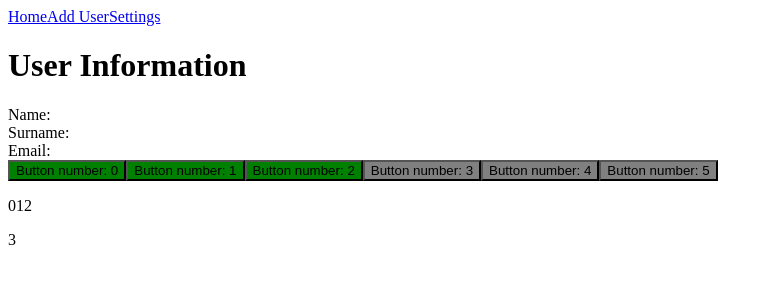
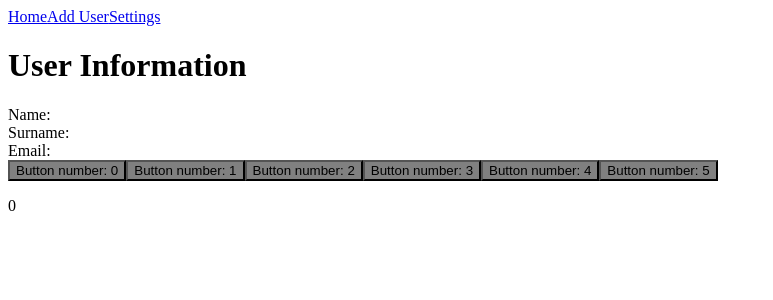
Before and after one commit to Nexware-dev/city-coffee, a React (Vite) app in the folder frontend/: page /user_detail/1 in a window 1280 px wide. Shown: the top 300 px of the page, without its empty margins (0-773 px from the left). Built offline with nearby package versions, Linux system fonts and the light colour scheme; no server answers.

Commit message:
CoffeStamps component takes the user count

```diff
--- a/frontend/src/components/CoffeeStamps.jsx
+++ b/frontend/src/components/CoffeeStamps.jsx
@@ -3,24 +3,20 @@ import { useEffect, useState } from "react";
 // TODO: connect the COFFEE_NUMBER_REQUIRED variable from the settings
 const COFFEE_NUMBER_REQUIRED = 6;
 
-// TODO: get the CURRENT_COFFEE_COUNTER from the database
-const CURRENT_COFFEE_COUNTER = 3;
-
-
-function CoffeeStamps() {
+function CoffeeStamps({ count }) {
 
     // Set up state variables to keep track of which buttons are marked
     const [markedStamps, setMarkedStamps] = useState([])
 
     // Set up state variable to keep track of the current coffee counter
-    const [currentCounter, setCurrentCounter] = useState(CURRENT_COFFEE_COUNTER)
+    const [currentCounter, setCurrentCounter] = useState(count)
 
     // Initialize the markedStamps array
     useEffect(() => {
         const initialMarks = Array.from({ length: COFFEE_NUMBER_REQUIRED })
-            .map((_, index) => index).filter((item) => item < CURRENT_COFFEE_COUNTER);
+            .map((_, index) => index).filter((item) => item < count);
         setMarkedStamps(initialMarks);
-    }, []);
+    }, [count]);
 
     // Handle click events on the buttons
     const handleClick = (index) => {
--- a/frontend/src/views/UserDetailView.jsx
+++ b/frontend/src/views/UserDetailView.jsx
@@ -12,7 +12,7 @@ function UserDetailView() {
     const [surname, setSurname] = useState("");
     const [email, setEmail] = useState("");
 
-    const [count, setCount] = useState(0)
+    const [count, setCount] = useState(0);
 
     useEffect(() => {
         fetch("http://localhost:5000/get_current_user", {
```
